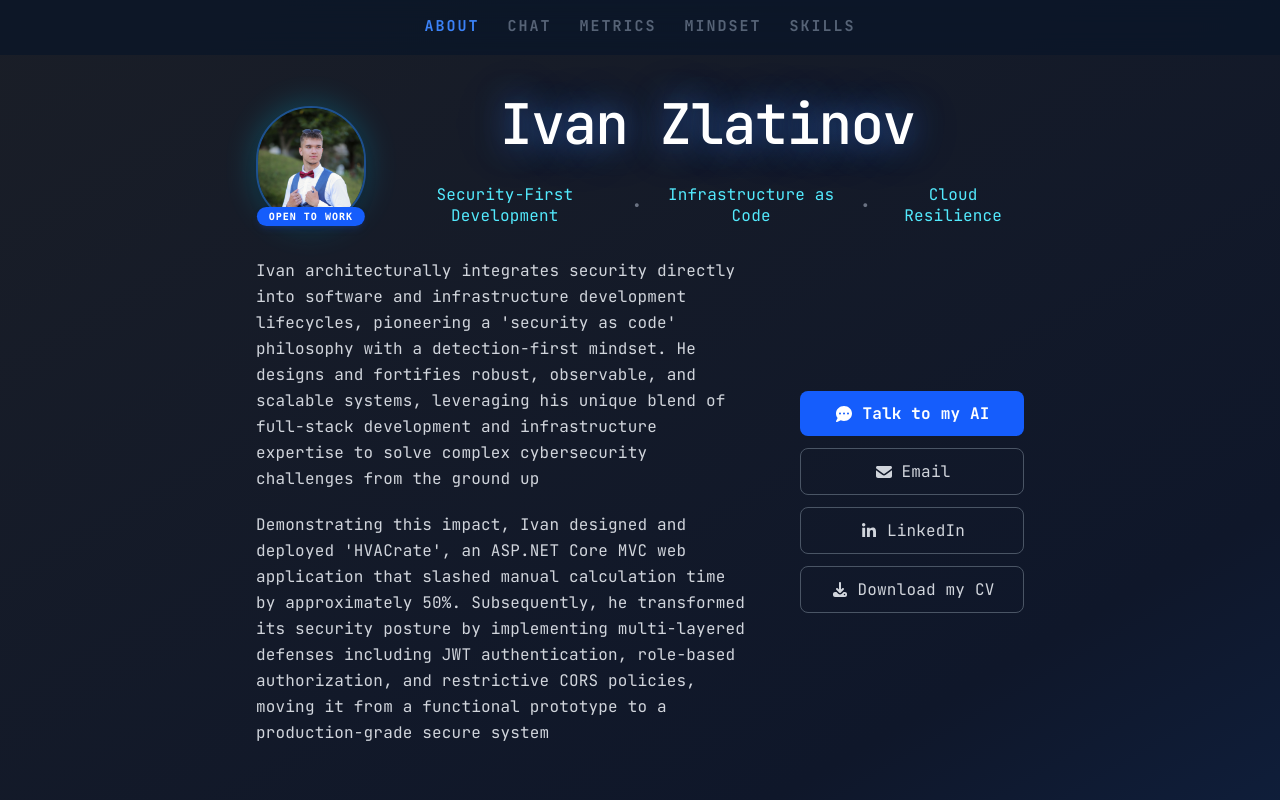
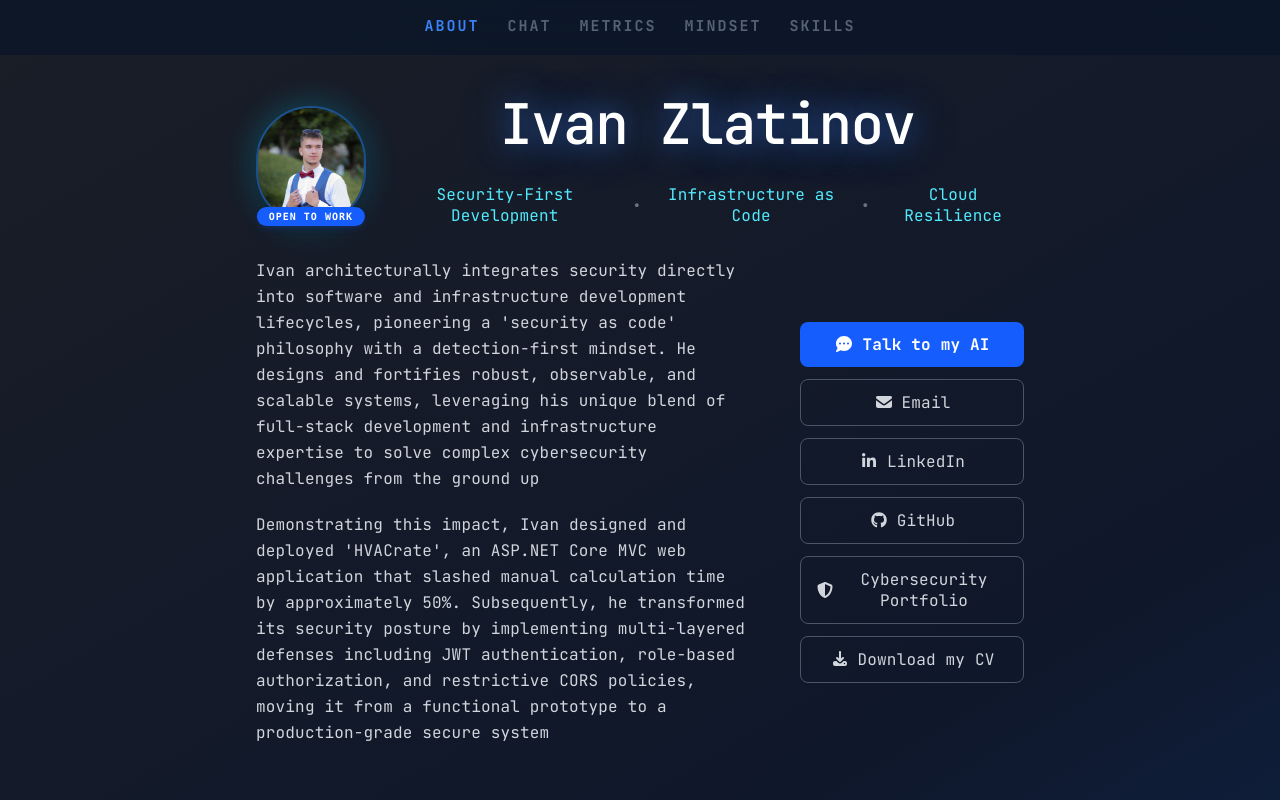
Before and after one commit to ivanzlatinov1/portfolio, a React (Vite) app: page / in a window 1280 px wide. Shown: the top 800 px of the page. Built offline with nearby package versions, Linux system fonts and the light colour scheme.

Commit message:
Added more profile links and buttons

```diff
--- a/package.json
+++ b/package.json
@@ -21,6 +21,7 @@
         "groq-sdk": "^1.2.1",
         "react": "^19.2.6",
         "react-dom": "^19.2.6",
+        "react-router": "^7.16.0",
         "tailwindcss": "^4.3.0"
     },
     "devDependencies": {
--- a/src/components/SectionHeader.tsx
+++ b/src/components/SectionHeader.tsx
@@ -1,9 +1,9 @@
 interface SectionHeaderProps {
     title: string
-    description: string
+    description?: string | null
 }
 
-const SectionHeader = ({ title, description }: SectionHeaderProps) => {
+const SectionHeader = ({ title, description = null }: SectionHeaderProps) => {
     return (
         <div className="flex flex-col items-center gap-2">
             <div className="flex items-center w-full">
--- a/src/sections/Landing.tsx
+++ b/src/sections/Landing.tsx
@@ -1,9 +1,10 @@
 import { FontAwesomeIcon } from '@fortawesome/react-fontawesome'
-import { faLinkedinIn } from '@fortawesome/free-brands-svg-icons'
+import { faGithub, faLinkedinIn } from '@fortawesome/free-brands-svg-icons'
 import {
     faCommentDots,
     faDownload,
     faEnvelope,
+    faShieldHalved,
 } from '@fortawesome/free-solid-svg-icons'
 import Logo from '../components/Logo'
 import info from '../assets/information'
@@ -57,15 +58,44 @@ const Landing = () => {
                     >
                         <FontAwesomeIcon icon={faCommentDots} /> Talk to my AI
                     </button>
-                    <button className="flex items-center cursor-pointer justify-center gap-2 border border-gray-600 hover:border-gray-400 text-gray-300 hover:text-white py-3 px-4 rounded-lg transition-colors">
+                    <a
+                        href="mailto:ivanzlatinov006@gmail.com"
+                        className="flex items-center justify-center gap-2 border border-gray-600 hover:border-blue-500 text-gray-300 hover:text-white py-3 px-4 rounded-lg transition-all hover:shadow-[0_0_12px_rgba(59,130,246,0.6)]"
+                    >
                         <FontAwesomeIcon icon={faEnvelope} /> Email
-                    </button>
-                    <button className="flex items-center cursor-pointer justify-center gap-2 border border-gray-600 hover:border-gray-400 text-gray-300 hover:text-white py-3 px-4 rounded-lg transition-colors">
+                    </a>
+                    <a
+                        href="https://www.linkedin.com/in/ivanzlatinov1"
+                        target="_blank"
+                        rel="noopener noreferrer"
+                        className="flex items-center justify-center gap-2 border border-gray-600 hover:border-blue-500 text-gray-300 hover:text-white py-3 px-4 rounded-lg transition-all hover:shadow-[0_0_12px_rgba(59,130,246,0.6)]"
+                    >
                         <FontAwesomeIcon icon={faLinkedinIn} /> LinkedIn
-                    </button>
-                    <button className="flex items-center cursor-pointer justify-center gap-2 border border-gray-600 hover:border-gray-400 text-gray-300 hover:text-white py-3 px-4 rounded-lg transition-colors">
+                    </a>
+                    <a
+                        href="https://github.com/ivanzlatinov1"
+                        target="_blank"
+                        rel="noopener noreferrer"
+                        className="flex items-center justify-center gap-2 border border-gray-600 hover:border-blue-500 text-gray-300 hover:text-white py-3 px-4 rounded-lg transition-all hover:shadow-[0_0_12px_rgba(59,130,246,0.6)]"
+                    >
+                        <FontAwesomeIcon icon={faGithub} /> GitHub
+                    </a>
+                    <a
+                        href="https://github.com/ivanzlatinov1/cybersecurity-portfolio"
+                        target="_blank"
+                        rel="noopener noreferrer"
+                        className="flex items-center justify-center gap-2 border border-gray-600 hover:border-blue-500 text-gray-300 hover:text-white py-3 px-4 rounded-lg transition-all hover:shadow-[0_0_12px_rgba(59,130,246,0.6)]"
+                    >
+                        <FontAwesomeIcon icon={faShieldHalved} /> Cybersecurity
+                        Portfolio
+                    </a>
+                    <a
+                        href="../assets/IvanZlatinov_CV.pdf"
+                        download="Ivan_Zlatinov_CV.pdf"
+                        className="flex items-center justify-center gap-2 border border-gray-600 hover:border-blue-500 text-gray-300 hover:text-white py-3 px-4 rounded-lg transition-all hover:shadow-[0_0_12px_rgba(59,130,246,0.6)]"
+                    >
                         <FontAwesomeIcon icon={faDownload} /> Download my CV
-                    </button>
+                    </a>
                 </div>
             </div>
         </section>
```
Also changed, not shown: 2 other files (tests, documents, lock files or other folders).
